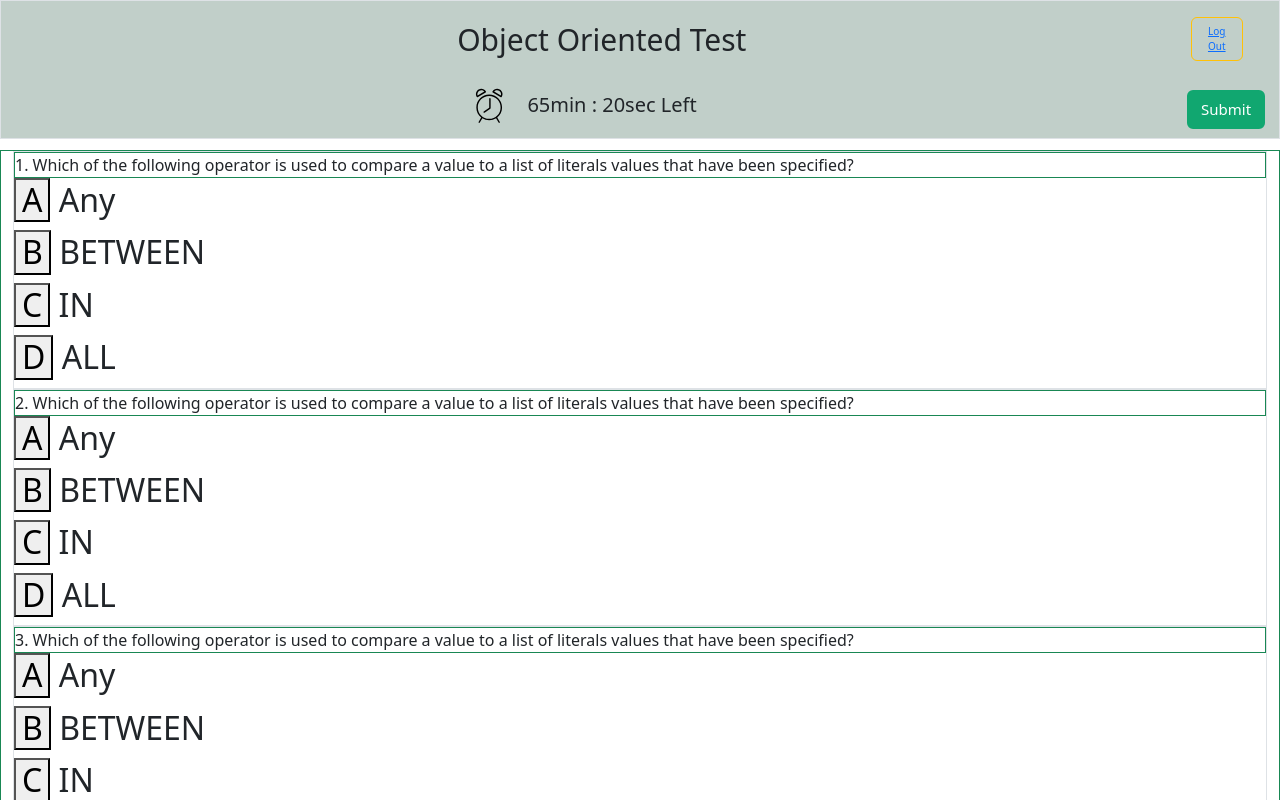
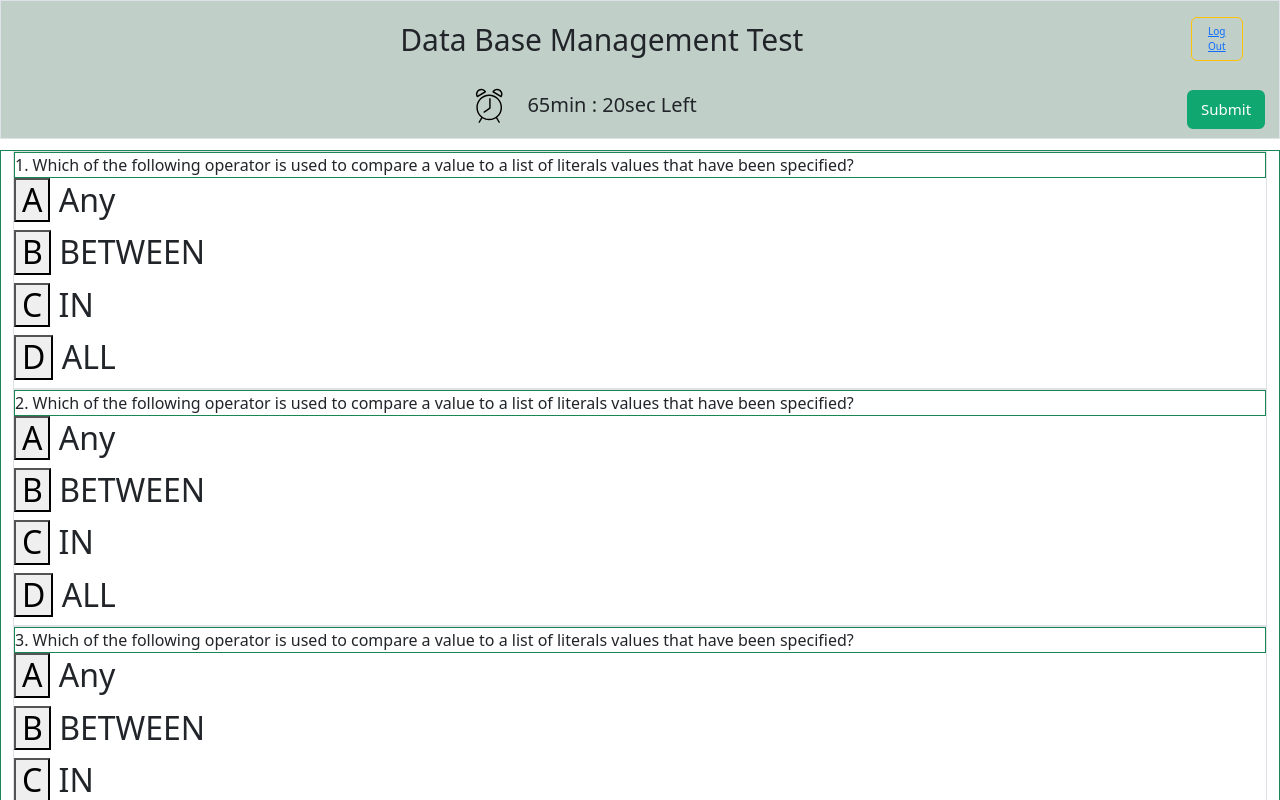
Before and after one commit to BhuvneshSinghKushwah/contest-website-code-beta-, a React (Create React App) app: page /question-page in a window 1280 px wide. Shown: the top 800 px of the page. Built offline with nearby package versions, Linux system fonts and the light colour scheme; no server answers; sample sign-in values are in the browser's storage.

Commit message:
Added Test Name json

```diff
--- a/src/components/QuestionPage.js
+++ b/src/components/QuestionPage.js
@@ -4,6 +4,7 @@ import { useAuth } from "../contexts/AuthContext"
 import { createRoutesFromChildren, useNavigate } from "react-router-dom"
 import { ReactComponent as Alarm} from '../componentsImg/alarm.svg'
 import Questions from "../questions/questions.json"
+import PaperName from "../questions/paperOf.json"
 
 export default function QuestionPage() {
     const [error, setError] = useState("")
@@ -27,7 +28,7 @@ export default function QuestionPage() {
         <nav className='container-fluid fixed-top border' style={{backgroundColor: '#C1CFC9'}} variant='light'>
             <div className='container-fluid d-flex' variant='light'>
                 <div className='container-fluid justify-content-center text-center mt-3 mb-2 '>
-                    <div style={{fontSize: 30}}>Object Oriented Test</div>
+                    <div style={{fontSize: 30}}> { PaperName.name } </div>
                 </div>
                 <div className="container justify-content-right text-center mt-2 mb-2" style={{width: 80}}>
                     <Button variant='link' style={{fontSize: 10}} className='border border-warning btn btn-warning mt-2' onClick={handleLogout}>
--- /dev/null
+++ b/src/questions/paperOf.json
@@ -0,0 +1,3 @@
+{
+    "name": "Data Base Management Test"
+}
```
